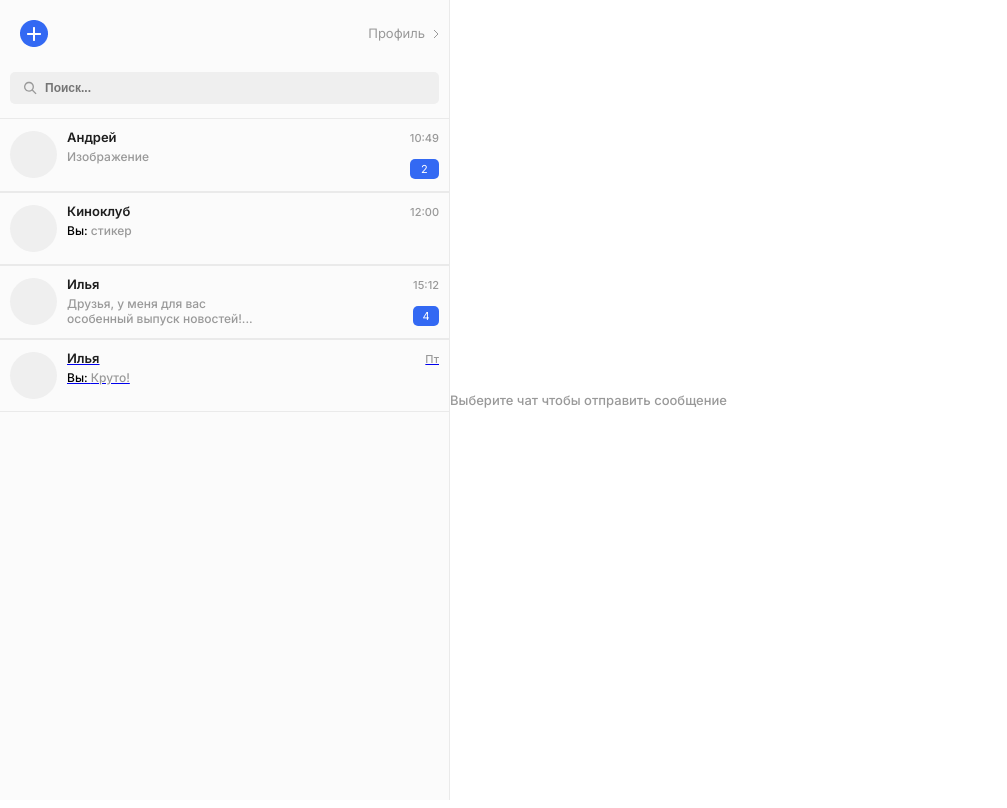
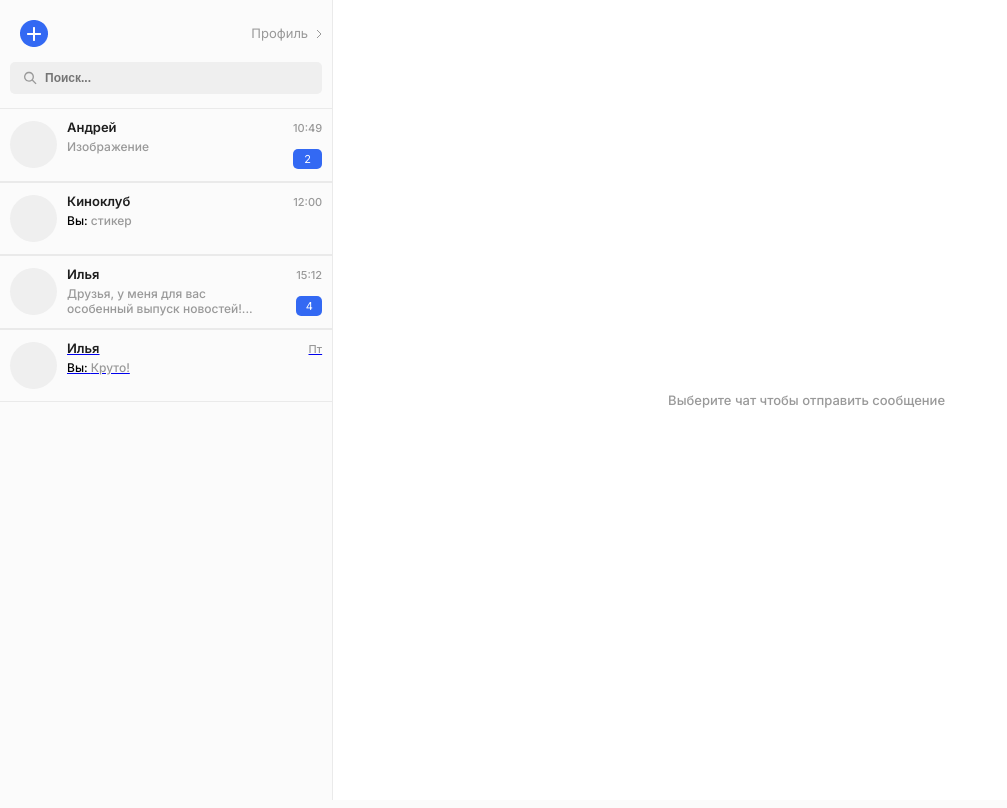
Before and after one commit to Ma1ve/middle.messenger.praktikum.yandex, a Node server app: template src/partials/chat/chat.hbs in a window 1280 px wide. Shown: the whole page, without its empty margins (0-1007 px from the left). Run offline with Node 20, Linux system fonts and the light colour scheme; the template is opened without the code that fills it, so the values that code supplies are empty; style sheets or scripts are compiled from the project's sources; some libraries are stand-ins or nearby versions.

Commit message:
fixed styles

```diff
--- a/src/partials/chat/chat.hbs
+++ b/src/partials/chat/chat.hbs
@@ -22,11 +22,11 @@
               </a>
             </div>
       </div>
-       <main>
-        <div class='chat__message-list'>
+       <div class='chat__message-list'>
+        <main>
           <div class='chat__message-nothing'>Выберите чат чтобы отправить сообщение</div>
-        </div>
-      </main>
+        </main>
+       </div>
     </section>
   </body>
 </html>
--- a/src/partials/chat/chat.scss
+++ b/src/partials/chat/chat.scss
@@ -18,7 +18,7 @@
     &-block {
       display: flex;
       justify-content: space-between;
-      margin-bottom: 25px;
+      margin-bottom: 15px;
 
       &-img {
         transition: 0.3s;
```
